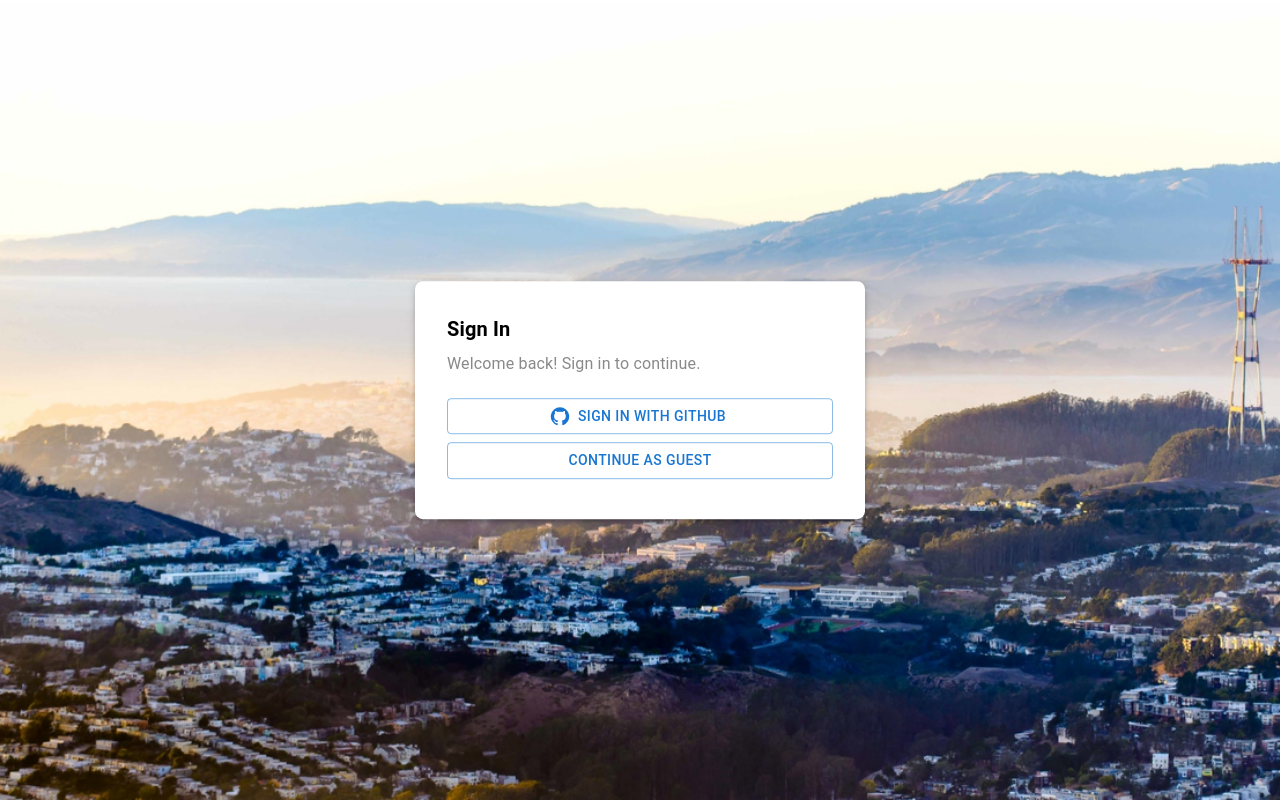
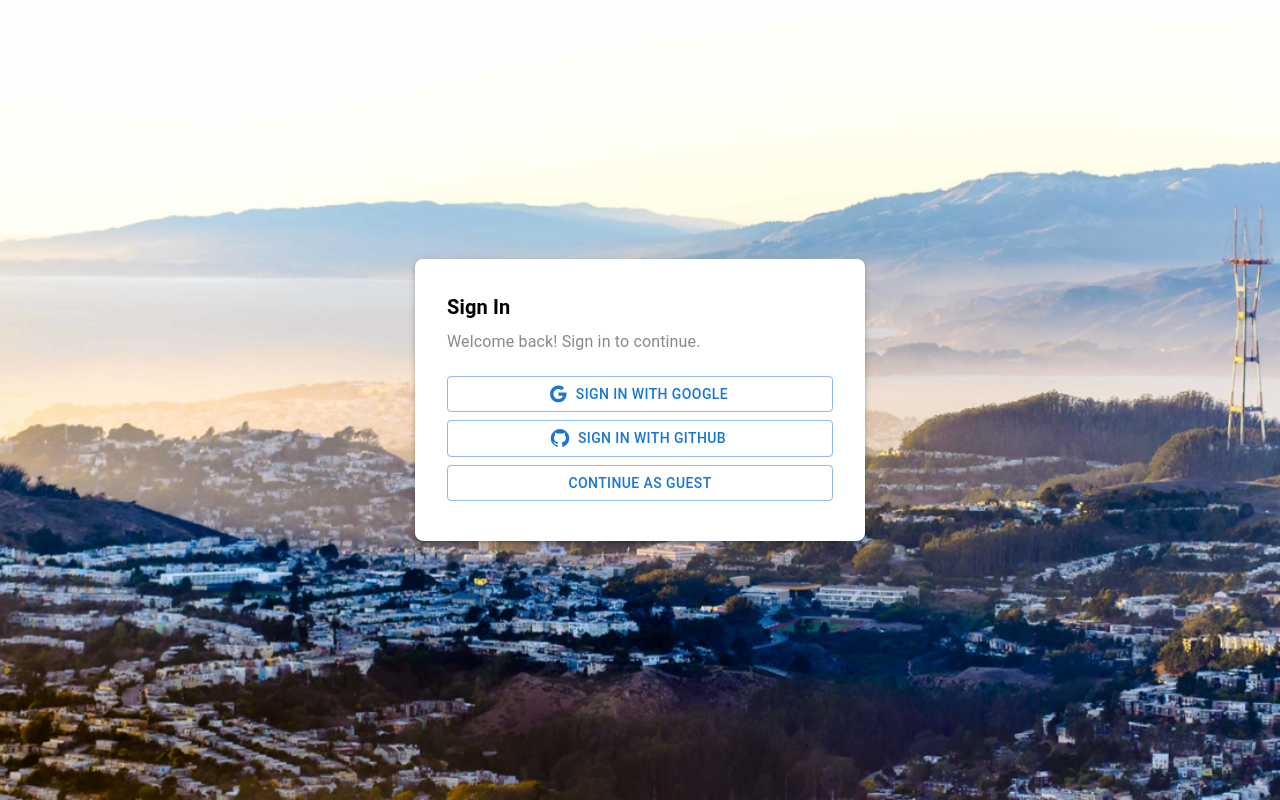
Before and after one commit to ccrawford4/search-app, a Next.js app: page / in a window 1280 px wide. Built offline with nearby package versions, Linux system fonts and the light colour scheme; no server answers.

Commit message:
include google SSO

```diff
--- a/src/app/components/SignIn.tsx
+++ b/src/app/components/SignIn.tsx
@@ -6,7 +6,7 @@ import Button from '@mui/material/Button';
 import Typography from '@mui/material/Typography';
 // import Divider from '@mui/material/Divider';
 import GitHubIcon from '@mui/icons-material/GitHub';
-// import GoogleIcon from '@mui/icons-material/Google';
+import GoogleIcon from '@mui/icons-material/Google';
 // import MicrosoftIcon from '@mui/icons-material/Microsoft';
 
 const style = {
@@ -61,6 +61,15 @@ export default function SignIn(props: SignInProps) {
         <Divider sx={{ mb: 2 }}>OR</Divider> */}
 
         <Button
+          onClick={() => props.signIn("google")}
+          variant="outlined"
+          fullWidth
+          startIcon={<GoogleIcon />}
+          sx={{ mb: 1 }}
+        >
+          Sign in with Google
+        </Button>
+        <Button
           onClick={() => props.signIn("github")}
           variant="outlined"
           fullWidth
@@ -79,15 +88,6 @@ export default function SignIn(props: SignInProps) {
           Continue as Guest
         </Button>
         {/* <Button
-          onClick={() => props.signIn("google")}
-          variant="outlined"
-          fullWidth
-          startIcon={<GoogleIcon />}
-          sx={{ mb: 1 }}
-        >
-          Sign in with Google
-        </Button> */}
-        {/* <Button
           onClick={() => props.signIn("microsoft")}
           variant="outlined"
           fullWidth
```
